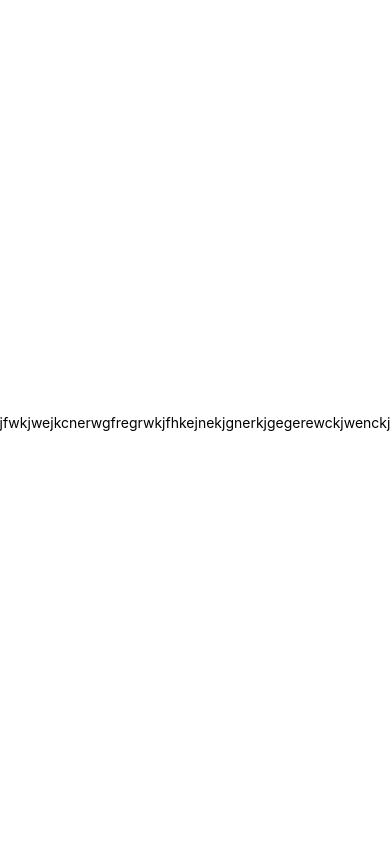
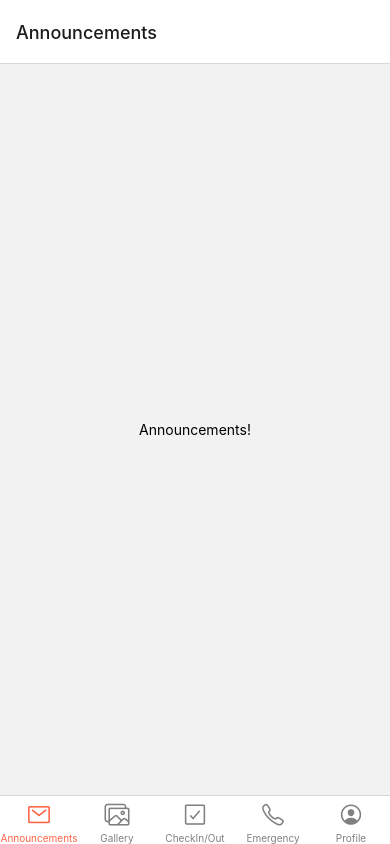
Before and after one commit to NICHHCIN/CITS3200-Team-8, a React Native app: screen /Announcements in a window 390 px wide. Built offline with nearby package versions, Linux system fonts and the light colour scheme.

Commit message:
adding navigation

```diff
--- a/App.js
+++ b/App.js
@@ -1,20 +1,8 @@
-import { StatusBar } from 'expo-status-bar';
-import { StyleSheet, Text, View } from 'react-native';
+import React, {useState} from 'react';
+import MainContainer from './navigation/MainContainer';
 
 export default function App() {
   return (
-    <View style={styles.container}>
-      <Text>jfwkjwejkcnerwgfregrwkjfhkejnekjgnerkjgegerewckjwenckj</Text>
-      <StatusBar style="auto" />
-    </View>
+    <MainContainer/>
   );
 }
-
-const styles = StyleSheet.create({
-  container: {
-    flex: 1,
-    backgroundColor: '#fff',
-    alignItems: 'center',
-    justifyContent: 'center',
-  },
-});
--- /dev/null
+++ b/navigation/mainContainer.js
@@ -0,0 +1,63 @@
+import React, {useState} from 'react';
+import { StyleSheet, Text, View } from 'react-native';
+import { NavigationContainer } from '@react-navigation/native';
+import { createBottomTabNavigator } from '@react-navigation/bottom-tabs';
+import Ionicons from 'react-native-vector-icons/Ionicons';
+
+//Screens
+ import AnnouncementsScreen from './screens/Announcements';
+ import CheckInScreen from './screens/CheckIn'
+ import EmergencyScreen from './screens/Emergency';
+ import GalleryScreen from './screens/Gallery';
+ import ProfileScreen from './screens/Profile';
+
+const Tab = createBottomTabNavigator();
+
+export default function App() {
+  return (
+    <NavigationContainer>
+      <Tab.Navigator
+        screenOptions={({ route }) => ({
+          tabBarIcon: ({ focused, color, size }) => {
+            let iconName;
+
+            if (route.name === 'Announcements') {
+              iconName = focused ? 'mail-outline' : 'mail-outline';
+            } else if (route.name === 'Gallery') {
+              iconName = focused ? 'images-outline' : 'images-outline';
+            } else if (route.name === 'CheckIn/Out') {
+              iconName = focused ? 'checkbox-outline' : 'checkbox-outline';
+            } else if (route.name === 'Emergency') {
+              iconName = focused ? 'call-outline' : 'call-outline';
+            } else if (route.name === 'Profile') {
+              iconName = focused ? 'person-circle-outline' : 'person-circle-outline';
+            }
+
+            // You can return any component that you like here!
+            return <Ionicons name={iconName} size={size} color={color} />;
+          },
+          tabBarOptions: {
+            showLabel: false
+          },
+          tabBarActiveTintColor: 'tomato',
+          tabBarInactiveTintColor: 'gray',
+        })}
+      >
+        <Tab.Screen name="Announcements" component={AnnouncementsScreen} />
+        <Tab.Screen name="Gallery" component={GalleryScreen} />
+        <Tab.Screen name="CheckIn/Out" component={CheckInScreen} />
+        <Tab.Screen name="Emergency" component={EmergencyScreen} />
+        <Tab.Screen name="Profile" component={ProfileScreen} />
+      </Tab.Navigator>
+    </NavigationContainer>
+  );
+}
+
+const styles = StyleSheet.create({
+  container: {
+    flex: 1,
+    backgroundColor: '#fff',
+    alignItems: 'center',
+    justifyContent: 'center',
+  }
+});
--- /dev/null
+++ b/navigation/screens/Announcements.js
@@ -0,0 +1,10 @@
+import React, {useState} from 'react';
+import { StyleSheet, Text, View } from 'react-native';
+
+export default function AnnouncementsScreen() {
+  return (
+    <View style={{ flex: 1, justifyContent: 'center', alignItems: 'center' }}>
+      <Text>Announcements!</Text>
+    </View>
+  );
+}
--- /dev/null
+++ b/navigation/screens/CheckIn.js
@@ -0,0 +1,10 @@
+import React, {useState} from 'react';
+import { StyleSheet, Text, View } from 'react-native';
+
+export default function CheckInScreen() {
+  return (
+    <View style={{ flex: 1, justifyContent: 'center', alignItems: 'center' }}>
+      <Text>Use this page to check in and out!</Text>
+    </View>
+  );
+}
--- /dev/null
+++ b/navigation/screens/Emergency.js
@@ -0,0 +1,10 @@
+import React, {useState} from 'react';
+import { StyleSheet, Text, View } from 'react-native';
+
+export default function EmergencyScreen() {
+  return (
+    <View style={{ flex: 1, justifyContent: 'center', alignItems: 'center' }}>
+      <Text>Emergency contacts!</Text>
+    </View>
+  );
+}
--- /dev/null
+++ b/navigation/screens/Gallery.js
@@ -0,0 +1,10 @@
+import React, {useState} from 'react';
+import { StyleSheet, Text, View } from 'react-native';
+
+export default function GalleryScreen() {
+  return (
+    <View style={{ flex: 1, justifyContent: 'center', alignItems: 'center' }}>
+      <Text>Gallery!</Text>
+    </View>
+  );
+}
--- /dev/null
+++ b/navigation/screens/Profile.js
@@ -0,0 +1,10 @@
+import React, {useState} from 'react';
+import { StyleSheet, Text, View } from 'react-native';
+
+export default function ProfileScreen() {
+  return (
+    <View style={{ flex: 1, justifyContent: 'center', alignItems: 'center' }}>
+      <Text>Profile!</Text>
+    </View>
+  );
+}
--- a/package.json
+++ b/package.json
@@ -9,6 +9,7 @@
     "web": "expo start --web"
   },
   "dependencies": {
+    "@react-navigation/bottom-tabs": "^6.3.3",
     "expo": "~46.0.9",
     "expo-status-bar": "~1.4.0",
     "react": "18.0.0",
```
Also changed, not shown: 1 other file (tests, documents, lock files or other folders).
